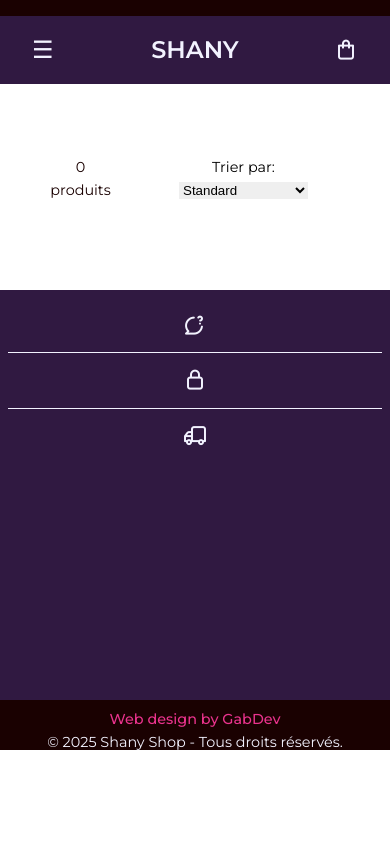
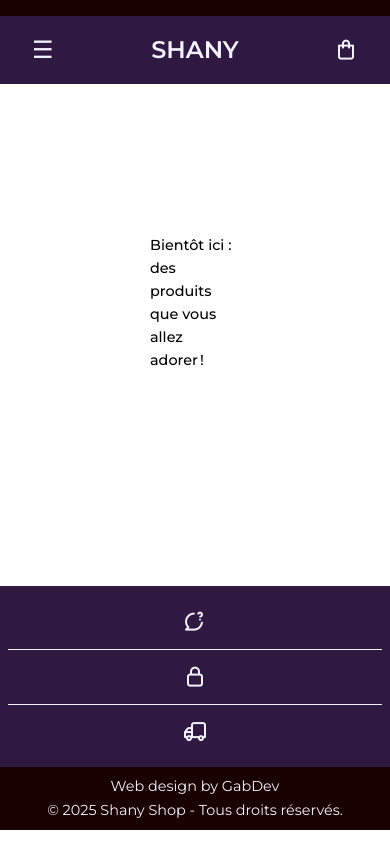
Before and after one commit to Gabnoub/shany_shop, a PHP site: page /Shanyshop/category.php in a window 390 px wide. Run offline with PHP 8.4, Linux system fonts and the light colour scheme; data that the repository does not hold is empty.

Commit message:
version 3.1

```diff
--- a/CSS/style.css
+++ b/CSS/style.css
@@ -1036,7 +1036,14 @@ footer{
     color: black;
 }
 /*========  category Listing ==========*/
-
+.num__products_null{
+    /* font-size: 1.5rem; */
+    font-weight: 500;
+    padding: 150px;
+    justify-self: center;
+    color: black;
+
+}
 .cat__pr__title{
     margin-top: 10px;
     color: var(--color-black);
@@ -1514,7 +1521,7 @@ table, th, td {
         height: 3.5rem;
         display: flex;
         align-items: center;
-        background: var(--color-primary-light);
+        background: var(--color-primary);
         border-top: 0.1px solid var(--color-white);
         transform: rotateX(90deg);
         transform-origin: top;
@@ -1646,7 +1653,7 @@ table, th, td {
     /*======== Info section style ==========*/
     .info__section{
         width: 100%;
-        height: 410px;
+        /* height: 410px; */
         display: flex;
         flex-direction: column;
         text-align: center;
@@ -1671,11 +1678,7 @@ table, th, td {
         display: block;
         align-items: center;
         text-align: center;
-        height: 50px;
-    }
-    .footer a{
-        color: var(--color-primary-light);
-        font-weight: 500;
+        /* height: 50px; */
     }
     /*======== new products style ==========*/
     .home__category{
@@ -1699,7 +1702,7 @@ table, th, td {
     .cat__products-container{
         display: grid;
         grid-template-columns: auto auto;
-        gap: 1.5rem;
+        gap: 0.5rem;
         text-align: center;
         /* padding: 0rem 2rem; */
         align-items: center;
--- a/category.php
+++ b/category.php
@@ -78,6 +78,9 @@ if (!$fetch_products_result) {
             <a style="color:black" href="<?= ROOT_URL ?>">Accueil</a>
             <strong><?=  $cat_title ?></strong>
     </div>
+    <?php if ($count === 0): ?>
+                <p class="num__products_null">Bientôt ici : des produits que vous allez adorer !</p>
+    <?php else: ?>
         <div class="category__description">
             <h2><?= $cat_title ?></h2>
             <p><?= $cat_text ?></p>
@@ -101,6 +104,7 @@ if (!$fetch_products_result) {
                     </form>
             </div>
         </div>
+    <?php endif; ?>
 
 
     <div class="cat__products-container">
--- a/config/constants.php
+++ b/config/constants.php
@@ -5,7 +5,8 @@ define ('DB_USER', 'Shany');
 define ('DB_PASS', 'Admin1234');
 define ('DB_NAME', 'shany-shop');
 
-// define ('ROOT_URL', 'creativix.42web.io');
+// define('ROOT_URL', 'https://creativix.42web.io/');
+// define('ROOT_PATH', '/home/vol1_3/infinityfree.com/if0_38587612/');
 // define ('DB_HOST', 'sql310.infinityfree.com');
 // define ('DB_USER', 'if0_38587612');
 // define ('DB_PASS', 'dpwy3ei191Y7');
--- a/index.php
+++ b/index.php
@@ -26,7 +26,7 @@ for ($cat = 0; $cat < 4; $cat++) {
     $cat_products[$cat][] = [
       'id' => $row['id'],
       'slug' => $row['slug'],
-      'catSlug' => $row['cat_slug'],
+      'catSlug' => $cat_slug,
       'title' => $row['title'],
       'price' => number_format($row['price'], 0, ',', '.'),
       'finalprice' => number_format($row['final_price'], 0, ',', '.'),
--- a/partials/header.php
+++ b/partials/header.php
@@ -1,14 +1,12 @@
 <?php
 Require 'config/database.php';
-
-
 ?>
 <!DOCTYPE html>
 <html lang="en">
 <head>
     <meta charset="UTF-8">
     <meta name="viewport" content="width=device-width, initial-scale=1.0">
-    <link rel="stylesheet" href="<?= ROOT_URL ?>css/style.css?v=<?php echo time(); ?>">
+    <link rel="stylesheet" href="<?= ROOT_URL ?>CSS/style.css?v=<?php echo time(); ?>">
     <!--  Iconscout CDN-->
     <link rel="stylesheet" href="https://unicons.iconscout.com/release/v4.0.8/css/line.css">
     <!--  Google Fonts CDN-->
@@ -20,6 +18,10 @@ Require 'config/database.php';
 </head>
 <body>
 <div id="app" data-root-url=<?= ROOT_URL ?>></div>
+<div id="catslug" data-cat-slug=<?= $cat_slug[0] ?>></div>
+<div id="catslug1" data-cat-slug=<?= $cat_slug[1] ?>></div>
+<div id="catslug2" data-cat-slug=<?= $cat_slug[2] ?>></div>
+<div id="catslug3" data-cat-slug=<?= $cat_slug[3] ?>></div>
 <!----========================================== first Section - promo/NAV/Caroussel ============================================---->
 <section class="first">
   <!------------------------------------------------------------ Promotion text -------------------------------------------------------------->
```
Also changed, not shown: JS/main.js (+7 -2 lines), admin/config/constants.php (+9 -6 lines). Lines whose indentation alone changed are shown as unchanged.
